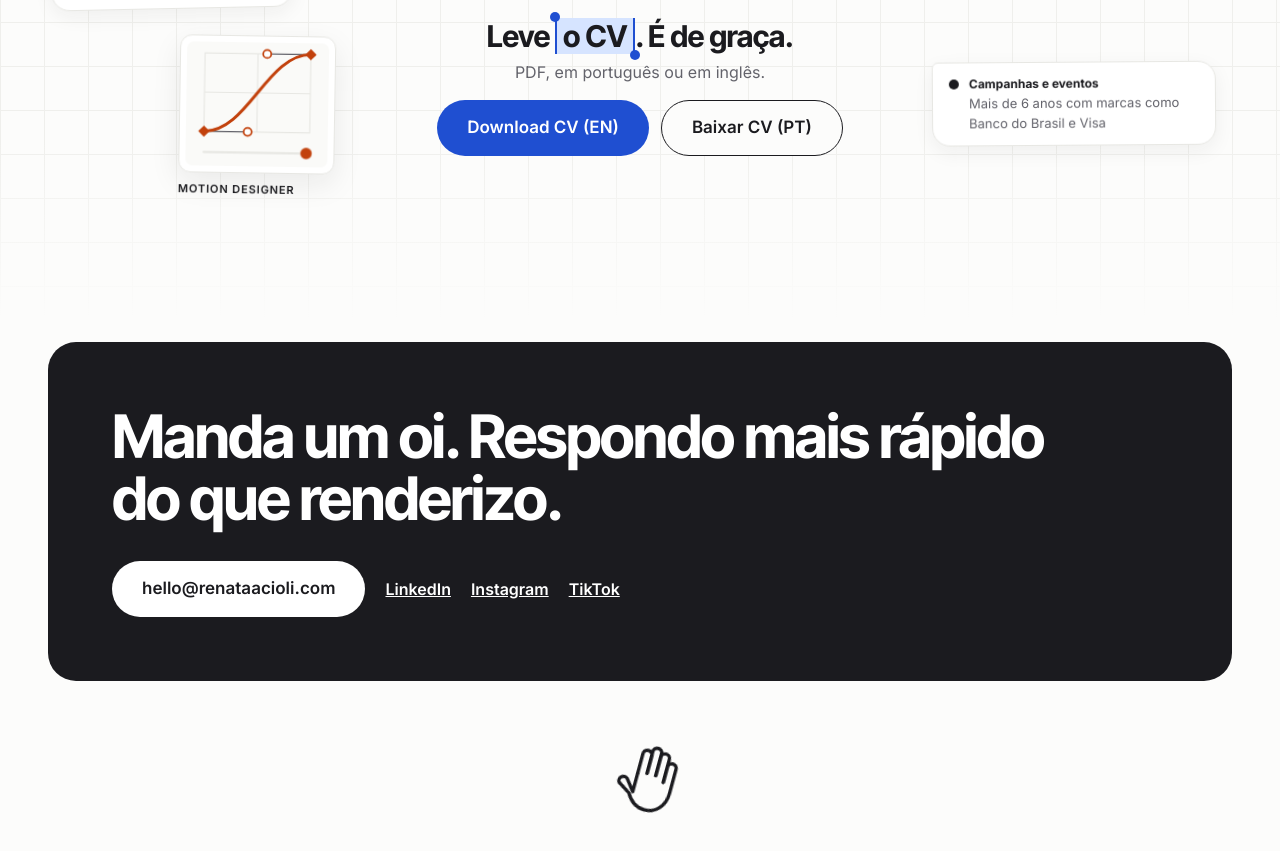
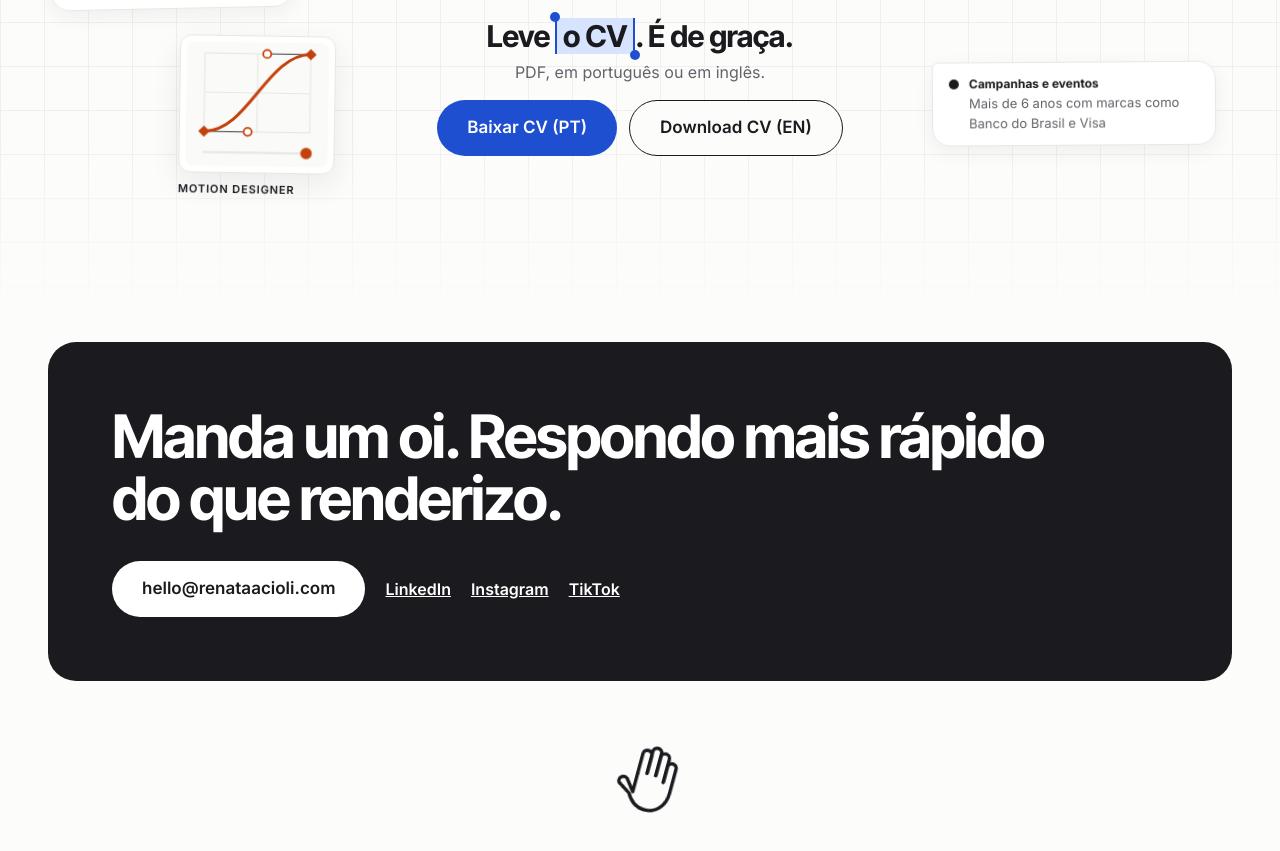
Before and after one commit to renataacioli/portfolio, a plain HTML site: page pt/index.html in a window 1280 px wide. Shown: the part 2580-3431 px from the top of the page. Drawn offline with Linux system fonts and the light colour scheme.

Commit message:
Versão PT: CV em português em destaque
Co-Authored-By: Claude Opus 5.5 <noreply@anthropic.com>
Claude-Session: https://claude.ai/code/session_01NwYwfTx3ek9uoF4sNykZY9

```diff
--- a/pt/index.html
+++ b/pt/index.html
@@ -294,8 +294,8 @@ a{transition:background-color .18s ease,border-color .18s ease}a[style*="backgro
 <span style="font-size: 16px; color: #63636b">PDF, em português ou em inglês.</span>
 </div>
 <div style="display: flex; flex-wrap: wrap; gap: 12px; justify-content: center">
-<a href="../assets/Renata-Acioli-CV.pdf" style="display: inline-flex; align-items: center; min-height: 54px; padding: 0 30px; border-radius: 999px; background: #1f4fd1; color: #ffffff; font-weight: 600; font-size: 17px; text-decoration: none">Download CV (EN)</a>
-<a href="../assets/Renata-Acioli-CV-PT.pdf" style="display: inline-flex; align-items: center; min-height: 54px; padding: 0 30px; border-radius: 999px; border: 1.5px solid #1b1b1f; background: #fcfcfb; font-weight: 600; font-size: 17px; text-decoration: none">Baixar CV (PT)</a>
+<a href="../assets/Renata-Acioli-CV-PT.pdf" style="display: inline-flex; align-items: center; min-height: 54px; padding: 0 30px; border-radius: 999px; background: #1f4fd1; color: #ffffff; font-weight: 600; font-size: 17px; text-decoration: none">Baixar CV (PT)</a>
+<a href="../assets/Renata-Acioli-CV.pdf" style="display: inline-flex; align-items: center; min-height: 54px; padding: 0 30px; border-radius: 999px; border: 1.5px solid #1b1b1f; background: #fcfcfb; font-weight: 600; font-size: 17px; text-decoration: none">Download CV (EN)</a>
 </div>
 <div class="m-only">
 <div style="display: flex; flex-wrap: wrap; gap: 8px; justify-content: center; margin-top: 16px">
```
